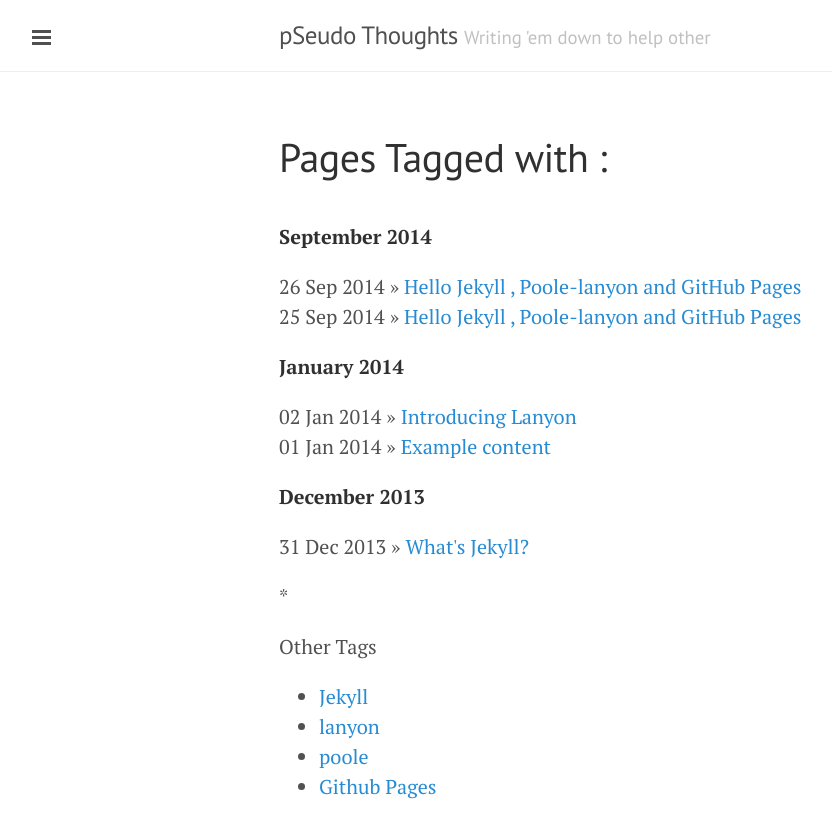
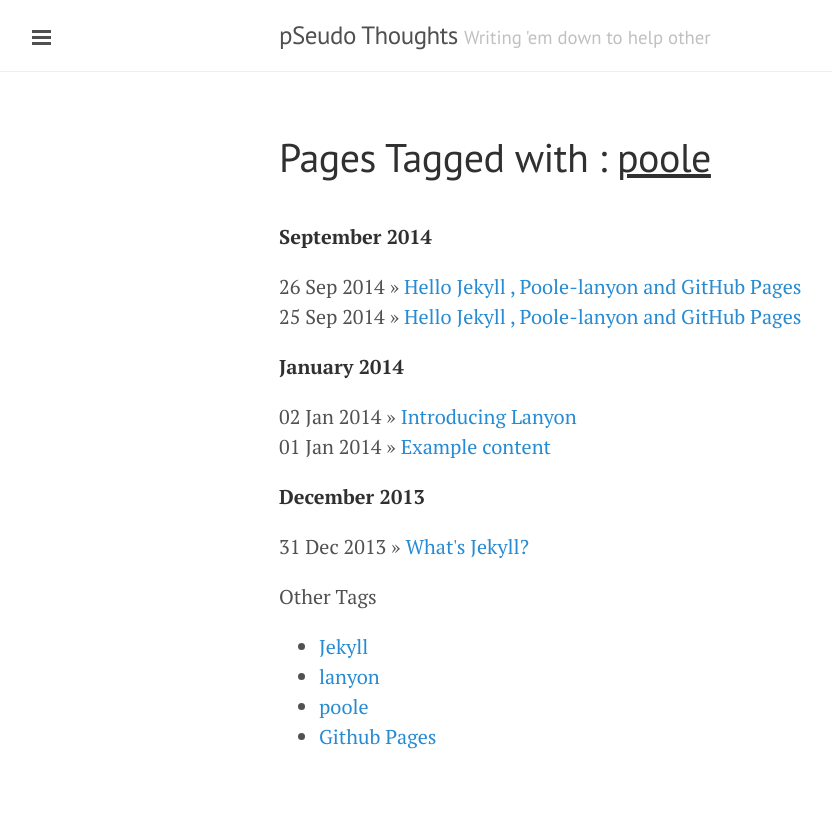
Before and after one commit to DharmeshPandav/dharmeshpandav.github.io, a Jekyll site: the page built from tags/poole/index.html, in a window 1280 px wide. Shown: the top 838 px of the page, without its empty margins (1-833 px from the left). Built offline with Jekyll 4.4.1, drawn with Linux system fonts in a browser that asks for light colours; nearby versions of some CDN libraries; Markdown is read by kramdown in place of the engine named in the settings.

Commit message:
changed config

```diff
--- a/_layouts/tags.html
+++ b/_layouts/tags.html
@@ -3,6 +3,6 @@ layout: default
 ---
 
 <div class="page">
-    <h1 class="page-title">Pages Tagged with :  <ins> {{ tags.title }} </ins> </h1>
+    <h1 class="page-title">Pages Tagged with :  <ins> {{ page.title }} </ins> </h1>
     {{ content }}
 </div>
--- a/tags/poole/index.html
+++ b/tags/poole/index.html
@@ -36,7 +36,7 @@ title: poole
         {% endfor %}
     </ul>
 
-* <div class="archive-title">Other Tags</div>
+ <div class="archive-title">Other Tags</div>
 
 <ul>
     {% for tag in site.tags %}
```
